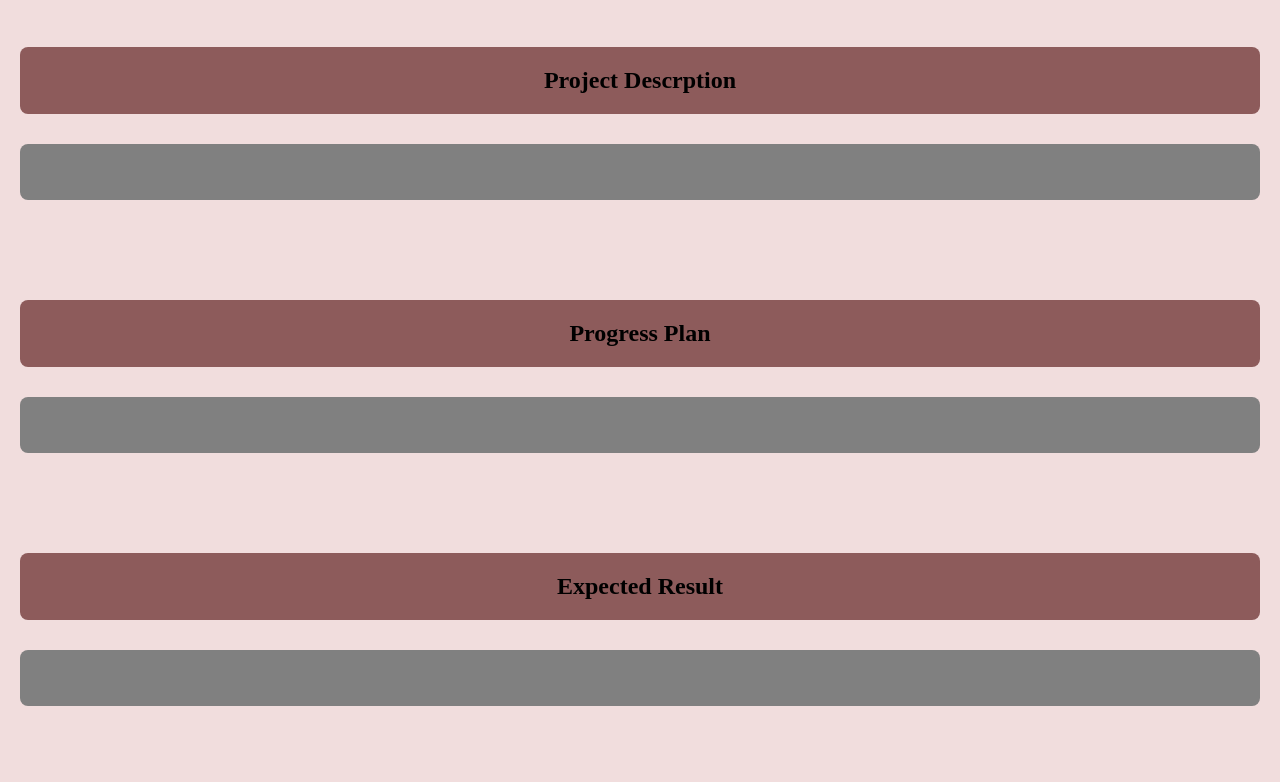
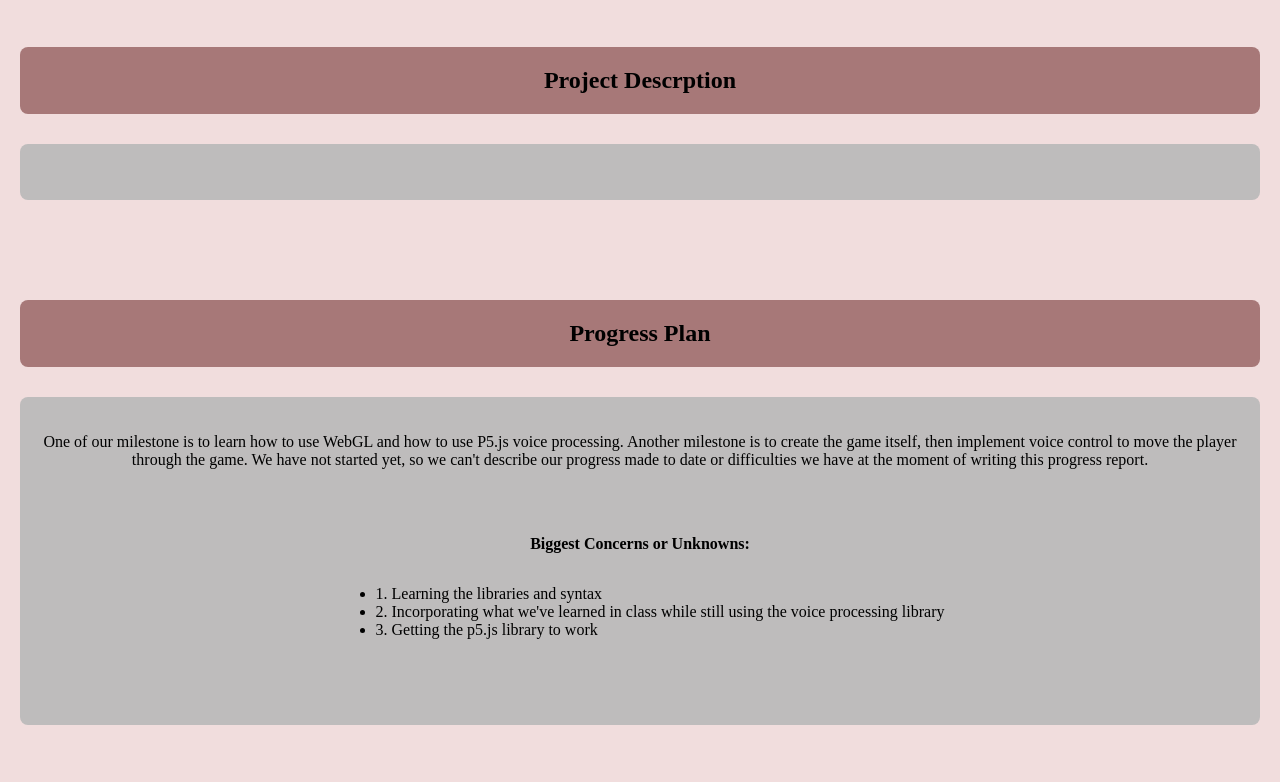
Before and after one commit to mduong003/CSCI5607-ProgressReport.github.io, a plain HTML site: page index.html in a window 1280 px wide. Shown: the part 80-862 px from the top of the page. Drawn offline with Linux system fonts and the light colour scheme.

Commit message:
progress plan

```diff
--- a/index.html
+++ b/index.html
@@ -17,7 +17,18 @@
       <div class="description">
          <h2>Progress Plan</h2>
          <div class="textbox">
-            <p></p>
+            <p>One of our milestone is to learn how to use WebGL and how to use P5.js voice processing. Another milestone is to create the game itself, then implement voice control to move the player through the game.
+                We have not started yet, so we can't describe our progress made to date or difficulties we have at the moment of writing this progress report.
+            </p>
+            <div class="features">
+                <p><strong>Biggest Concerns or Unknowns:</strong></p>
+                <ul>
+                    <li>1. Learning the libraries and syntax</li>
+                    <li>2. Incorporating what we've learned in class while still using the voice processing library</li>
+                    <li>3. Getting the p5.js library to work</li>
+
+                </ul>
+            </div>
          </div>
       </div>
       <div class="description">
--- a/stylesheet.css
+++ b/stylesheet.css
@@ -9,7 +9,7 @@ h1 {
   text-align: center;
   padding: 20px;
   margin: 0;
-  background: #b56d79;
+  background: #915660;
   color: rgb(0, 0, 0);
 }
 
@@ -18,7 +18,7 @@ h2 {
   padding: 20px;
   border-radius: 8px;
   margin: 0 auto 10px auto;
-  background: #8d5b5b;
+  background: #a77878;
   color: rgb(0, 0, 0);
   margin-bottom: 10px;
 }
@@ -43,6 +43,15 @@ div {
 
 
 .description .textbox {
-  background-color: gray;
+  background-color: rgb(190, 188, 188);
   text-align: center;
 }
+
+.features {
+  text-align: center;
+}
+
+.features ul {
+  display: inline-block;
+  text-align: left;
+}
```
